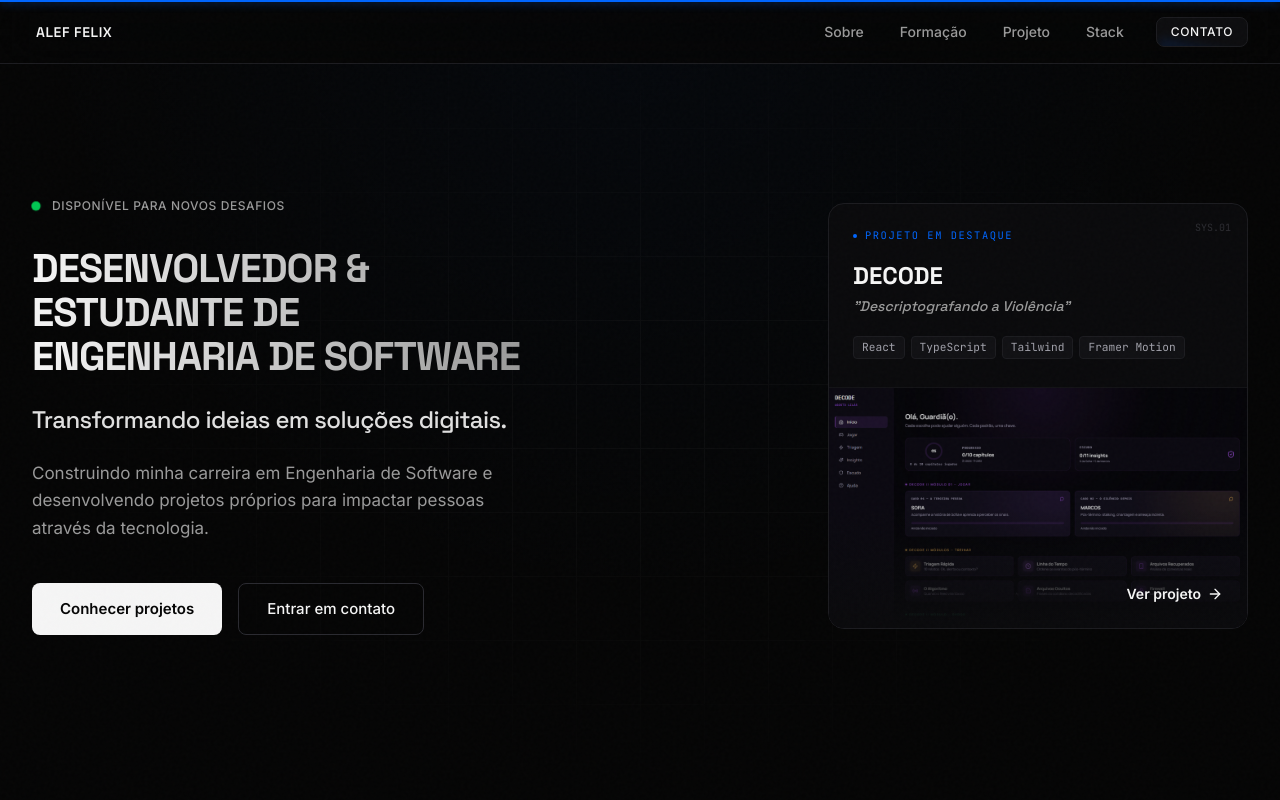
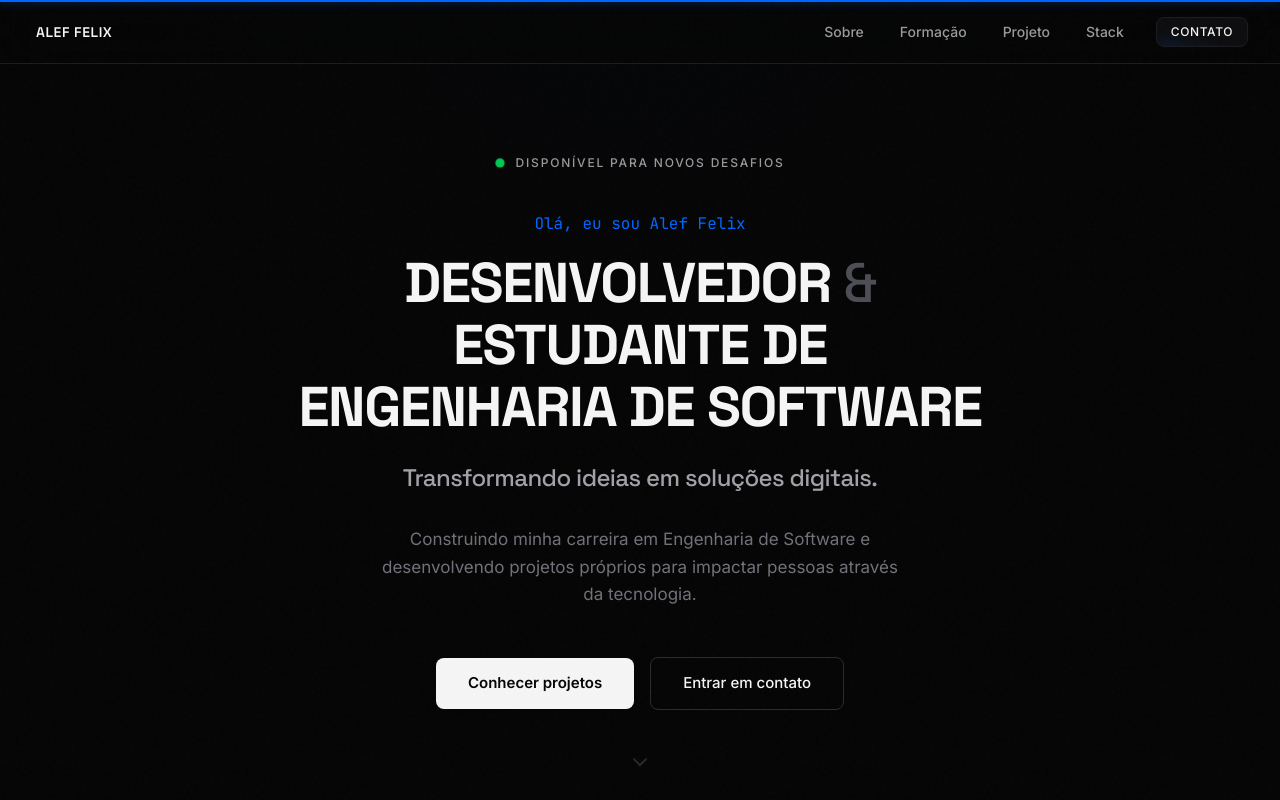
Before and after one commit to aleffelix15/alef.dev, a React (Vite) app: page / in a window 1280 px wide. Shown: the top 800 px of the page. Built offline with nearby package versions, Linux system fonts and the light colour scheme.

Commit message:
fix: restaurar layout central da Hero e refinar tipografia

```diff
--- a/src/components/Hero.tsx
+++ b/src/components/Hero.tsx
@@ -1,189 +1,120 @@
-import React from 'react';
+import React, { useRef } from 'react';
 import { motion, useReducedMotion } from 'framer-motion';
-import { ArrowRight } from 'lucide-react';
+import { ChevronDown } from 'lucide-react';
 import { SITE_DATA } from '../data';
 
 export const Hero: React.FC = () => {
+  const containerRef = useRef<HTMLDivElement>(null);
   const shouldReduceMotion = useReducedMotion();
-  const decodeProject = SITE_DATA.projects.find(p => p.id === 'decode');
 
-  // Variáveis de animação para stagger
-  const containerVariants = {
-    hidden: { opacity: 0 },
-    visible: {
-      opacity: 1,
-      transition: {
-        staggerChildren: 0.15,
-        delayChildren: 0.1,
-      },
-    },
-  };
-
-  const itemVariants = {
-    hidden: { opacity: 0, y: 15 },
-    visible: {
-      opacity: 1,
-      y: 0,
-      transition: { duration: 0.7, ease: [0.25, 0.1, 0.25, 1] }
-    },
-  };
-
-  const noMotionVariants = {
-    hidden: { opacity: 1 },
-    visible: { opacity: 1 },
-  };
-
-  const activeVariants = shouldReduceMotion ? noMotionVariants : itemVariants;
+  const fadeUpProps = shouldReduceMotion
+    ? { initial: { opacity: 1 }, animate: { opacity: 1 }, transition: { duration: 0 } }
+    : { initial: { opacity: 0, y: 15 }, animate: { opacity: 1, y: 0 }, transition: { duration: 0.8, ease: "easeOut" } };
 
   return (
     <section
       id="hero"
-      className="relative min-h-screen bg-[#050505] flex items-center pt-24 pb-16 overflow-hidden"
+      ref={containerRef}
+      className="relative min-h-screen bg-[#050505] pt-16 flex items-center justify-center overflow-hidden"
     >
-      {/* Background Refinado: Gradiente radial ultra suave para profundidade */}
+      {/* Background extremamente sutil para profundidade */}
       <div className="absolute inset-0 pointer-events-none">
         <div
-          className="absolute inset-0"
+          className="absolute inset-0 opacity-40"
           style={{
-            background: 'radial-gradient(circle at 50% 0%, rgba(0, 102, 255, 0.03) 0%, transparent 60%)'
-          }}
-        />
-        {/* Subtle grid line */}
-        <div
-          className="absolute inset-0 opacity-[0.03]"
-          style={{
-            backgroundImage: 'linear-gradient(rgba(255,255,255,1) 1px, transparent 1px), linear-gradient(90deg, rgba(255,255,255,1) 1px, transparent 1px)',
-            backgroundSize: '64px 64px',
-            maskImage: 'radial-gradient(ellipse at center, black 0%, transparent 70%)',
-            WebkitMaskImage: 'radial-gradient(ellipse at center, black 0%, transparent 70%)',
+            background: 'radial-gradient(ellipse 800px 600px at 50% 0%, rgba(0,102,255,0.03) 0%, transparent 70%)',
           }}
         />
       </div>
 
-      <div className="w-full max-w-7xl mx-auto px-6 lg:px-8 relative z-10">
-        <div className="grid grid-cols-1 lg:grid-cols-[1.1fr_0.9fr] gap-16 lg:gap-12 items-center">
+      <div className="w-full max-w-7xl mx-auto px-6 lg:px-8 flex flex-col items-center justify-center z-10 text-center">
 
-          {/* LADO ESQUERDO: Conteúdo */}
+        <div className="flex flex-col items-center max-w-3xl pt-12 md:pt-0 relative z-10">
+
+          {/* Status */}
           <motion.div
-            variants={shouldReduceMotion ? noMotionVariants : containerVariants}
-            initial="hidden"
-            animate="visible"
-            className="flex flex-col items-start max-w-2xl"
+            {...fadeUpProps}
+            className="flex items-center gap-3 mb-10"
           >
-            {/* Status */}
-            <motion.div variants={activeVariants} className="flex items-center gap-3 mb-8">
             <div className="relative flex h-2 w-2 items-center justify-center">
               {!shouldReduceMotion && (
                 <span className="absolute h-full w-full rounded-full bg-[#00C853] opacity-60 animate-[pulse-dot_3s_ease-in-out_infinite]" />
               )}
               <span className="relative h-2 w-2 rounded-full bg-[#00C853]" />
             </div>
-              <span className="font-body text-[0.75rem] font-medium text-[#9A9A9A] tracking-wider uppercase">
+            <span className="font-body text-[0.75rem] font-medium text-[#9A9A9A] tracking-[0.15em] uppercase">
               Disponível para novos desafios
             </span>
           </motion.div>
 
-            {/* Hierarquia do Título */}
-            <motion.div variants={activeVariants} className="mb-6 flex flex-col gap-2">
-              <h2 className="font-display font-bold text-transparent bg-clip-text bg-gradient-to-r from-[#F5F5F5] to-[#9A9A9A] text-[clamp(1.75rem,4vw,2.5rem)] leading-[1.1] tracking-tight uppercase">
-                Desenvolvedor & <br />
+          {/* Nome e Especialidade */}
+          <motion.div
+            initial={shouldReduceMotion ? { opacity: 1 } : { opacity: 0 }}
+            animate={{ opacity: 1 }}
+            transition={shouldReduceMotion ? { duration: 0 } : { delay: 0.1, duration: 0.8 }}
+            className="flex flex-col items-center gap-2 mb-6"
+          >
+            <p className="font-mono text-sm sm:text-base text-[#0066FF] mb-2">
+              Olá, eu sou {SITE_DATA.profile.name}
+            </p>
+
+            <h2 className="font-display font-bold text-[#F5F5F5] text-[clamp(2rem,5vw,3.5rem)] leading-[1.1] tracking-tight uppercase">
+              Desenvolvedor <span className="text-[#4D4D55] font-light">&</span> <br />
               Estudante de <br />
               Engenharia de Software
             </h2>
           </motion.div>
 
-            <motion.h1 variants={activeVariants} className="font-display font-medium text-[#E0E0E0] text-[clamp(1.25rem,2.5vw,1.5rem)] leading-snug tracking-tight mb-6 max-w-xl">
+          {/* Proposta Principal */}
+          <motion.h1
+            initial={shouldReduceMotion ? { opacity: 1, y: 0 } : { opacity: 0, y: 15 }}
+            animate={{ opacity: 1, y: 0 }}
+            transition={shouldReduceMotion ? { duration: 0 } : { delay: 0.2, duration: 0.8 }}
+            className="font-display font-medium text-[#A1A1AA] text-[clamp(1.25rem,2.5vw,1.5rem)] leading-snug tracking-tight mb-8"
+          >
             Transformando ideias em soluções digitais.
           </motion.h1>
 
-            {/* Descrição */}
-            <motion.p variants={activeVariants} className="font-body text-[1rem] sm:text-[1.0625rem] text-[#9A9A9A] leading-relaxed max-w-[500px] mb-10">
+          {/* Descrição Longa */}
+          <motion.p
+            initial={shouldReduceMotion ? { opacity: 1 } : { opacity: 0 }}
+            animate={{ opacity: 1 }}
+            transition={shouldReduceMotion ? { duration: 0 } : { delay: 0.3, duration: 0.8 }}
+            className="font-body text-[1rem] sm:text-[1.0625rem] text-[#71717A] leading-relaxed max-w-[540px] mb-12"
+          >
             {SITE_DATA.profile.heroDesc}
           </motion.p>
 
-            {/* Botões */}
-            <motion.div variants={activeVariants} className="flex flex-col sm:flex-row gap-4 w-full sm:w-auto">
+          {/* Chamadas para ação */}
+          <motion.div
+            initial={shouldReduceMotion ? { opacity: 1, y: 0 } : { opacity: 0, y: 10 }}
+            animate={{ opacity: 1, y: 0 }}
+            transition={shouldReduceMotion ? { duration: 0 } : { delay: 0.4, duration: 0.8 }}
+            className="flex flex-col sm:flex-row gap-4 sm:items-center w-full sm:w-auto"
+          >
             <a
               href="#projeto"
-                className="inline-flex items-center justify-center gap-2 bg-[#F5F5F5] text-[#050505] hover:bg-white font-body text-[0.9375rem] font-semibold px-7 py-3.5 rounded-lg transition-transform hover:-translate-y-0.5 focus-visible:outline-none focus-visible:ring-2 focus-visible:ring-white focus-visible:ring-offset-2 focus-visible:ring-offset-[#050505] w-full sm:w-auto"
+              className="inline-flex items-center justify-center bg-[#F5F5F5] text-[#050505] hover:bg-white font-body text-[0.9375rem] font-semibold px-8 py-3.5 rounded-lg transition-transform hover:-translate-y-0.5 focus-visible:outline-none focus-visible:ring-2 focus-visible:ring-white focus-visible:ring-offset-2 focus-visible:ring-offset-[#050505] w-full sm:w-auto"
             >
               Conhecer projetos
             </a>
             <a
               href="#contato"
-                className="inline-flex items-center justify-center bg-transparent text-[#F5F5F5] font-body text-[0.9375rem] font-medium px-7 py-3.5 rounded-lg border border-[#2A2A30] hover:border-[#4D4D55] hover:bg-[#0D0D0F] transition-all focus-visible:outline-none focus-visible:ring-2 focus-visible:ring-[#4D4D55] focus-visible:ring-offset-2 focus-visible:ring-offset-[#050505] w-full sm:w-auto"
+              className="inline-flex items-center justify-center bg-transparent text-[#F5F5F5] font-body text-[0.9375rem] font-medium px-8 py-3.5 rounded-lg border border-[#2A2A30] hover:border-[#4D4D55] hover:bg-[#0D0D0F] transition-colors focus-visible:outline-none focus-visible:ring-2 focus-visible:ring-[#4D4D55] focus-visible:ring-offset-2 focus-visible:ring-offset-[#050505] w-full sm:w-auto"
             >
               Entrar em contato
             </a>
           </motion.div>
-          </motion.div>
-
-          {/* LADO DIREITO: Projeto em Destaque */}
-          {decodeProject && (
-            <motion.div
-              initial={shouldReduceMotion ? { opacity: 1 } : { opacity: 0, y: 30 }}
-              animate={{ opacity: 1, y: 0 }}
-              transition={shouldReduceMotion ? { duration: 0 } : { duration: 0.8, delay: 0.4, ease: [0.25, 0.1, 0.25, 1] }}
-              className="w-full flex justify-center lg:justify-end"
-            >
-              <a
-                href="#projeto" // Pode ancorar pra seção do projeto ou ir direto pro demo Url, mas de acordo com a ref, ir pra seção faz sentido.
-                className="group relative flex flex-col w-full max-w-[420px] bg-[#0A0A0C] border border-[#1C1C20] hover:border-[#2E2E38] rounded-2xl overflow-hidden transition-all duration-500 hover:-translate-y-1 hover:shadow-[0_10px_40px_-10px_rgba(0,102,255,0.1)] focus-visible:outline-none focus-visible:ring-2 focus-visible:ring-[#0066FF] focus-visible:ring-offset-2 focus-visible:ring-offset-[#050505]"
-              >
-                {/* Elementos tecnológicos sutis */}
-                <div className="absolute top-4 right-4 text-[10px] font-mono text-[#4D4D55] opacity-50">
-                  SYS.01
-                </div>
-
-                <div className="p-6 pb-5 border-b border-[#1C1C20]/50 relative z-10">
-                  <span className="flex items-center gap-2 font-mono text-[0.65rem] tracking-[0.15em] uppercase text-[#0066FF] mb-4">
-                    <span className="w-1 h-1 rounded-full bg-[#0066FF]" />
-                    Projeto em Destaque
-                  </span>
-
-                  <h3 className="font-display text-2xl font-bold text-[#F5F5F5] mb-1">
-                    {decodeProject.name}
-                  </h3>
-                  <p className="font-display text-sm text-[#9A9A9A] italic mb-5">
-                    {decodeProject.subtitle}
-                  </p>
-
-                  <div className="flex flex-wrap gap-1.5 mb-2">
-                    {decodeProject.tech.slice(0, 4).map(tech => (
-                      <span key={tech} className="font-mono text-[0.7rem] text-[#A1A1AA] bg-[#111114] border border-[#1C1C20] px-2 py-0.5 rounded">
-                        {tech}
-                      </span>
-                    ))}
         </div>
       </div>
 
-                {/* Imagem com máscara e microinteração */}
-                <div className="relative h-[200px] sm:h-[240px] w-full bg-[#050505] overflow-hidden">
-                  <div className="absolute inset-0 bg-gradient-to-t from-[#0A0A0C] via-transparent to-transparent z-10" />
-                  {decodeProject.images && decodeProject.images.length > 0 ? (
-                    <img
-                      src={decodeProject.images[0]}
-                      alt={decodeProject.name}
-                      className="w-full h-full object-cover object-top opacity-80 group-hover:opacity-100 transition-all duration-700 group-hover:scale-105"
-                    />
-                  ) : (
-                    <div className="w-full h-full flex items-center justify-center opacity-30">
-                      <div className="w-32 h-32 border border-[#1C1C20] rounded-full" />
-                    </div>
-                  )}
-                </div>
-
-                {/* CTA Inferior */}
-                <div className="absolute bottom-0 left-0 w-full p-6 flex justify-end z-20">
-                  <span className="inline-flex items-center gap-1.5 font-body text-sm font-semibold text-[#F5F5F5] group-hover:text-[#0066FF] transition-colors">
-                    Ver projeto
-                    <ArrowRight className="w-4 h-4 transition-transform duration-300 group-hover:translate-x-1" />
-                  </span>
-                </div>
-              </a>
+      <div className="absolute bottom-8 left-1/2 -translate-x-1/2 flex justify-center w-full pointer-events-none">
+        <motion.div
+          animate={shouldReduceMotion ? {} : { y: [0, 8, 0], opacity: [0.2, 0.6, 0.2] }}
+          transition={{ duration: 2.5, repeat: Infinity, ease: 'easeInOut' }}
+        >
+          <ChevronDown size={24} className="text-[#4D4D55]" />
         </motion.div>
-          )}
-        </div>
       </div>
 
       <style>{`
```
Lines whose indentation alone changed are shown as unchanged.
